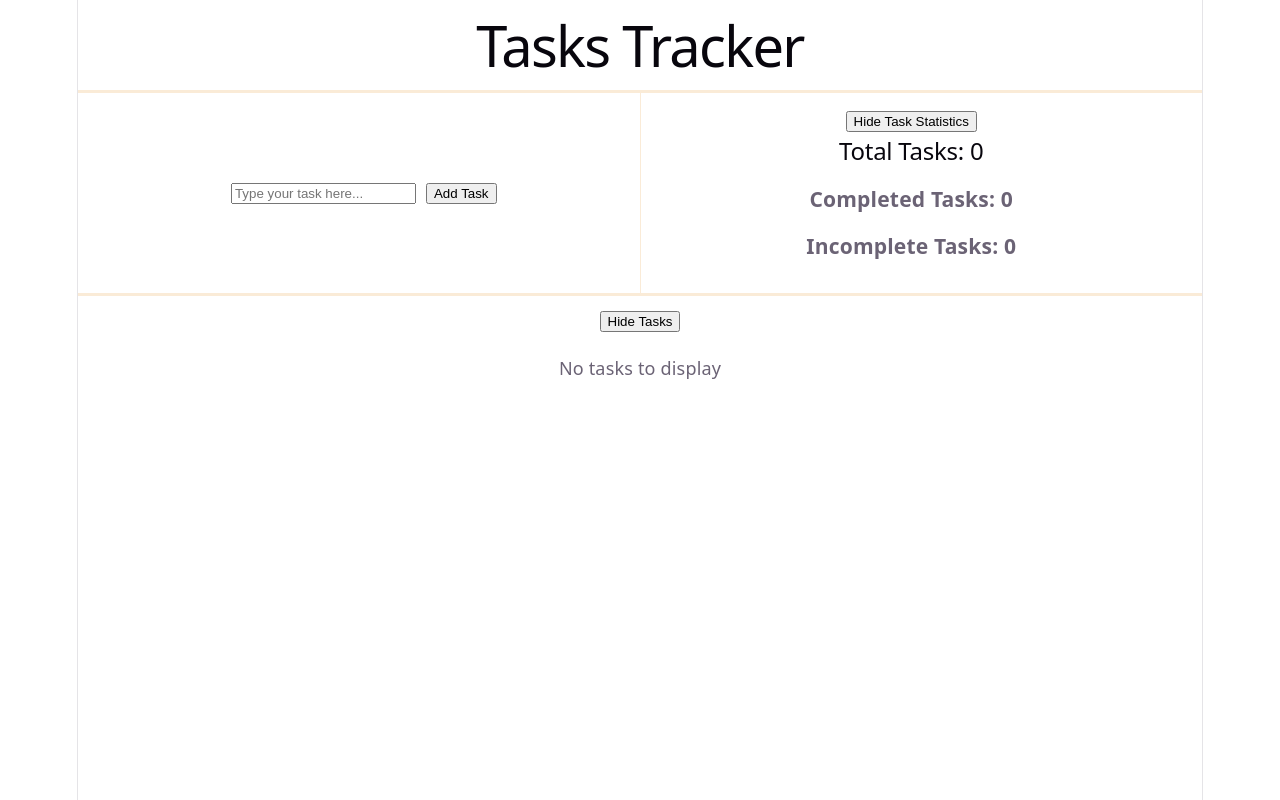
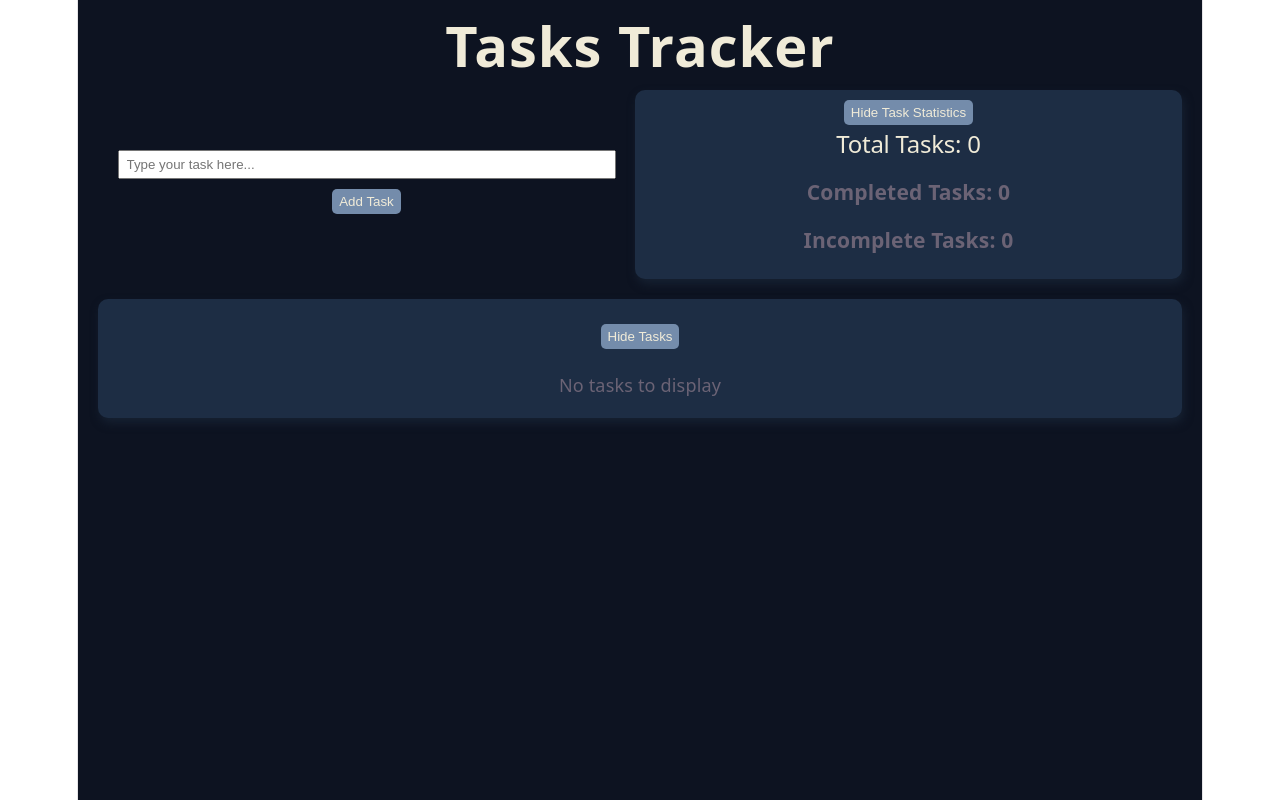
Before and after one commit to Chhavi0104/Task-Tracker-Vue, a Vue app: page / in a window 1280 px wide. Built offline with nearby package versions, Linux system fonts and the light colour scheme.

Commit message:
Implemented card-based layout and task row styling

```diff
--- a/src/App.vue
+++ b/src/App.vue
@@ -43,7 +43,7 @@ function taskStats() {
 
 <template>
   <div class="main">
-    <h1>Tasks Tracker</h1>
+    <h1 style="font-weight: bold; letter-spacing: 1px; color: #F0EBD8">Tasks Tracker</h1>
 
     <div class="top-section">
 
@@ -55,14 +55,13 @@ function taskStats() {
           v-model="name"
           required
           placeholder="Type your task here..."
+          style="width: 480px; padding: 5px 7px; margin-bottom: 5px"
         >
 
         <button>
           Add Task
         </button>
       </form>
-
-      <div class="divider"></div>
 
       <div class="task-stats">
 
@@ -81,7 +80,7 @@ function taskStats() {
         </button>
 
         <div v-if="stats">
-          <h2>
+          <h2 style="color: #F0EBD8">
             Total Tasks: {{ tasks.length }}
           </h2>
 
@@ -126,11 +125,11 @@ function taskStats() {
                 completed: task.done,
                 pending: !task.done
               }"
-              style="flex: 1"
             >
               {{ task.taskName }}
             </span>
 
+            <div class="controls">
               <input
                 type="checkbox"
                 v-model="task.done"
@@ -139,6 +138,7 @@ function taskStats() {
               <button @click="removeTask(task)">
                 Remove
               </button>
+            </div>
           </li>
         </ol>
 
@@ -152,13 +152,19 @@ function taskStats() {
 </template>
 
 <style>
+.main {
+  background-color: #0D1321;
+  height: 100vh
+}
+
 .completed {
-  color: green;
+  color: rgb(8, 107, 23);
   text-decoration: line-through;
+  text-decoration-color: rgb(21, 32, 38)
 }
 
 .pending {
-  color: red;
+  color: rgb(153, 17, 17);
 }
 
 button {
@@ -175,15 +181,7 @@ button {
   margin-top: 10px;
   margin-bottom: 10px;
   padding-left: 20px;
-  padding-right: 20px;
-  border-top: solid medium antiquewhite;
-  border-bottom: solid medium antiquewhite;
-}
-
-.divider {
-  width: 1px;
-  background-color:antiquewhite;
-  height: 200px
+  padding-right: 20px
 }
 
 .form-area {
@@ -193,12 +191,74 @@ button {
 
 .task-stats {
   flex: 1;
-  text-align: center
+  text-align: center;
+  background-color: #1D2D44;
+  border-radius: 10px;
+  box-shadow: 2px 5px 10px #162132;
+  padding: 5px
+}
+
+.task-display {
+  text-align: center;
+  background-color: #1D2D44;
+  border-radius: 10px;
+  box-shadow: 2px 5px 10px #162132;
+  margin-top: 20px;
+  margin-bottom: 20px;
+  margin-left: 20px;
+  margin-right: 20px;
+  padding: 20px 20px;
+
+}
+
+.controls {
+  justify-content: right;
+  padding-right: 30px;
+  display: flex;
+  gap: 10px
+}
+
+span {
+  flex: 1;
+  padding-top: 3px;
+  padding-bottom: 3px;
+  padding-left: 30px;
+  text-align: left
+}
+
+ol {
+  padding-left: 0px
 }
 
 li {
   display: flex;
   align-items: center;
-  list-style-type: style type lower-roman greek;
+  background-color: #172436;
+  padding-top: 2px;
+  padding-bottom: 2px;
+  margin-top: 5px;
+  margin-bottom: 5px;
+  margin-left: 30px;
+  margin-right: 30px;
+  border-radius: 5px
+}
+
+li:hover {
+  background-color: #0D1321;
+}
+
+button {
+  background-color: #748CAB;
+  color: #F0EBD8;
+  border-radius: 5px;
+  border: none;
+  padding-top: 5px;
+  padding-bottom: 5px;
+  padding-left: 7px;
+  padding-right: 7px
+}
+
+button:hover {
+  background-color: #3E5C76;
 }
 </style>
```
Also changed, not shown: 1 other file (tests, documents, lock files or other folders). Lines whose indentation alone changed are shown as unchanged.
